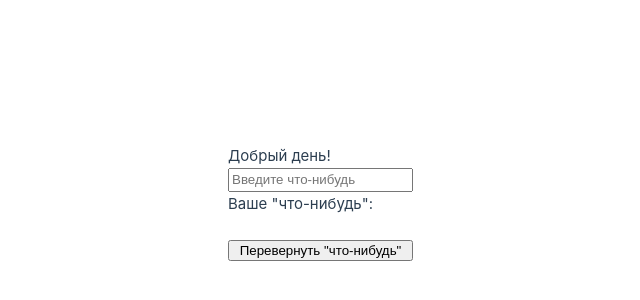
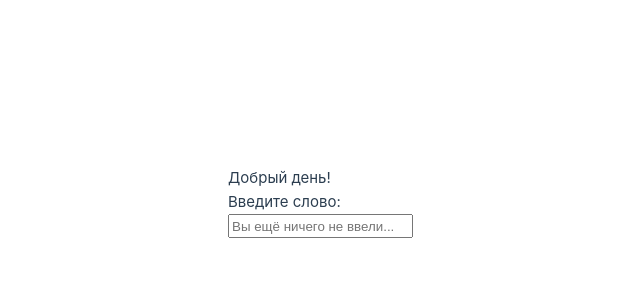
Before and after one commit to Eternal-insomnia/Dynamic-components, a Vue app: page / in a window 1280 px wide. Shown: the part 198-498 px from the top of the page, without its empty margins (227-867 px from the left). Built offline with nearby package versions, Linux system fonts and the light colour scheme.

Commit message:
Added the "Watch" component
Simple component that uses the "watch" component

```diff
--- a/src/App.vue
+++ b/src/App.vue
@@ -8,6 +8,7 @@ import Vfor from "./components/V-for.vue"
 import Vif from "./components/V-if.vue"
 import Vmodel from "./components/V-model.vue"
 import Vshow from "./components/V-show.vue"
+import Watch from "./components/Watch.vue"
 
 export default {
   components: {
@@ -19,7 +20,8 @@ export default {
     Vfor,
     Vif,
     Vmodel,
-    Vshow
+    Vshow,
+    Watch
   },
   data() {
     return {
@@ -35,10 +37,11 @@ export default {
   <!-- <Created @response="(msg) => childMsg = msg"/>
   <p>{{ childMsg }}</p> -->
   <!-- <Data/> -->
+  <!-- <Methods/> -->
   <!-- <Mounted/> -->
   <!-- <Vfor/> -->
   <!-- <Vif/> -->
   <!-- <Vmodel/> -->
   <!-- <Vshow/> -->
-  <Methods/>
+  <Watch/>
 </template>
--- a/src/components/Methods.vue
+++ b/src/components/Methods.vue
@@ -16,6 +16,7 @@ export default {
 <template>
   <input v-model="message" placeholder="Введите что-нибудь"><br>
   <p>Ваше "что-нибудь":</p><br>
-  <p>{{ message }}</p><br>
+  <p v-if="message==''" style="color: #bbb;">Вы ничего не написали</p>
+  <p v-else>{{ message }}</p><br>
   <button @click="reverseMsg">Перевернуть "что-нибудь"</button>
 </template>
--- /dev/null
+++ b/src/components/Watch.vue
@@ -0,0 +1,21 @@
+<script>
+export default {
+  data() {
+    return {
+      message: "",
+      revMessage: ""
+    }
+  },
+  watch: {
+    message() {
+      this.revMessage = this.message.split('').reverse().join('')
+    }
+  }
+}
+</script>
+
+<template>
+  <p>Введите слово:</p><br>
+  <input v-model="message" placeholder="Вы ещё ничего не ввели..."/><br>
+  <p v-if="message!=''">{{ revMessage }}</p>
+</template>
```
